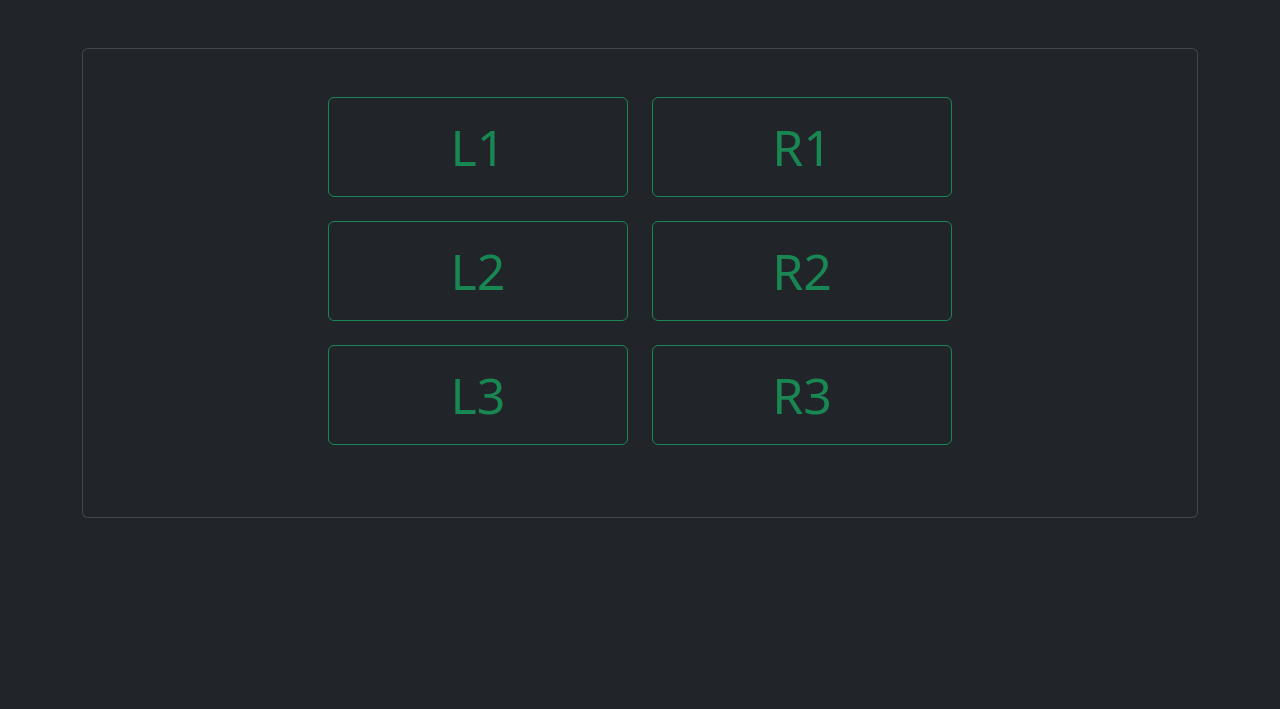
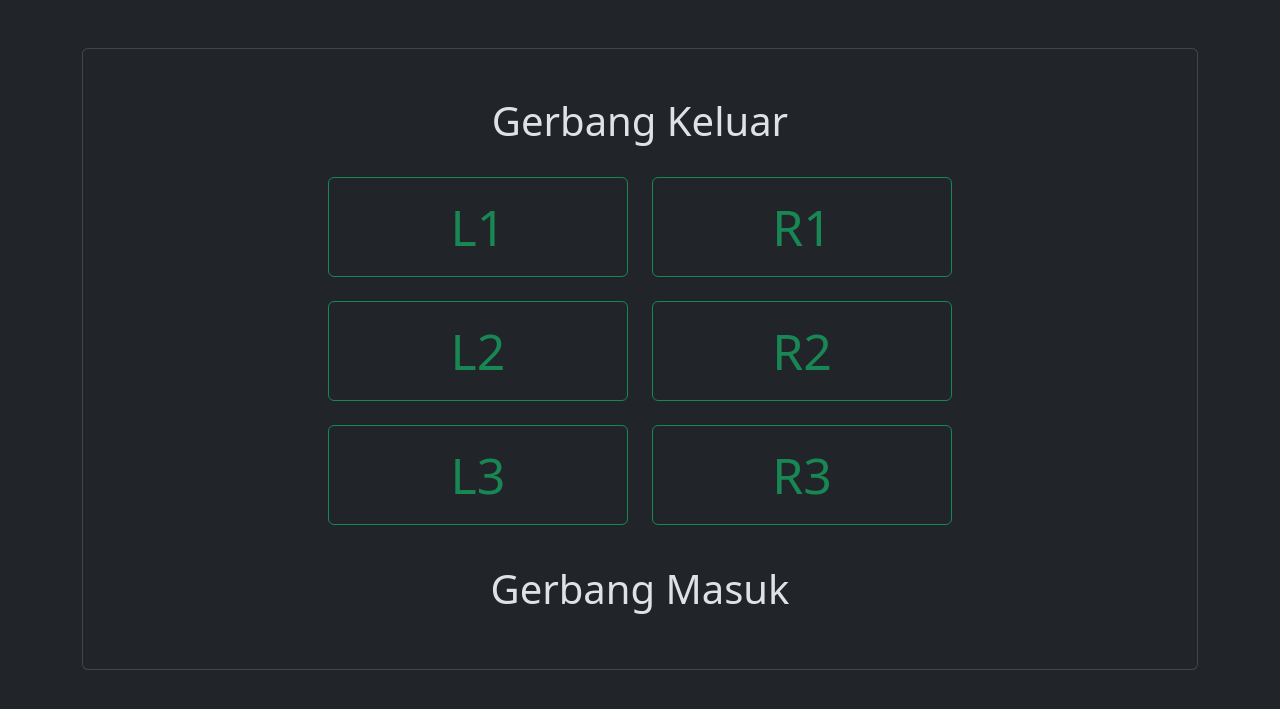
Before and after one commit to Arief2202/unair-pemesanan-parkir, a PHP site: page /pemesanan.php in a window 1280 px wide. Shown: the part 56-765 px from the top of the page. Run offline with PHP 8.4, Linux system fonts and the light colour scheme; the visitor is signed in with stand-in values (Sample User, id 1); data that the repository does not hold is empty.

Commit message:
add flag gate

```diff
--- a/pemesanan.php
+++ b/pemesanan.php
@@ -67,6 +67,9 @@
 
     <div class="container mt-5">
         <div class="card p-5">
+            <div class="d-flex justify-content-center mb-4">
+                <h1>Gerbang Keluar</h1>
+            </div>
             <form method="POST" action="">
 
             <div class="d-md-block d-none">
@@ -147,6 +150,9 @@
                     </div>
             </div>
             </form>
+            <div class="d-flex justify-content-center mt-3">
+                <h1>Gerbang Masuk</h1>
+            </div>
         </div>
     </div>
 
```
